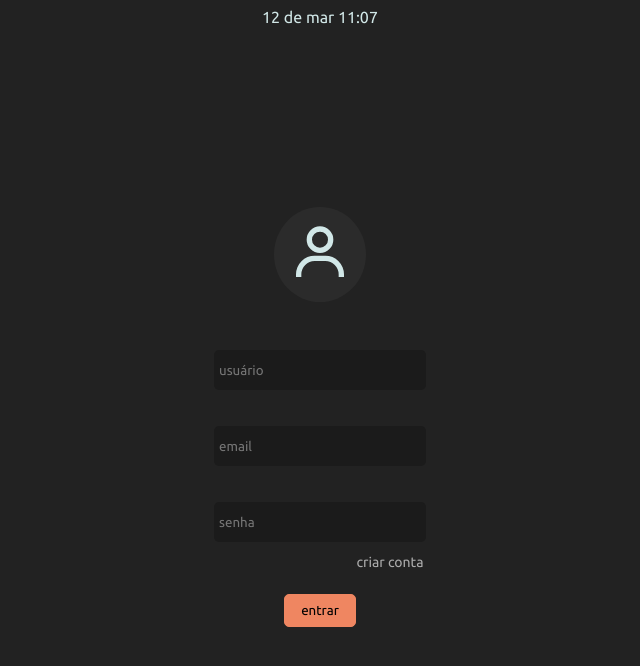
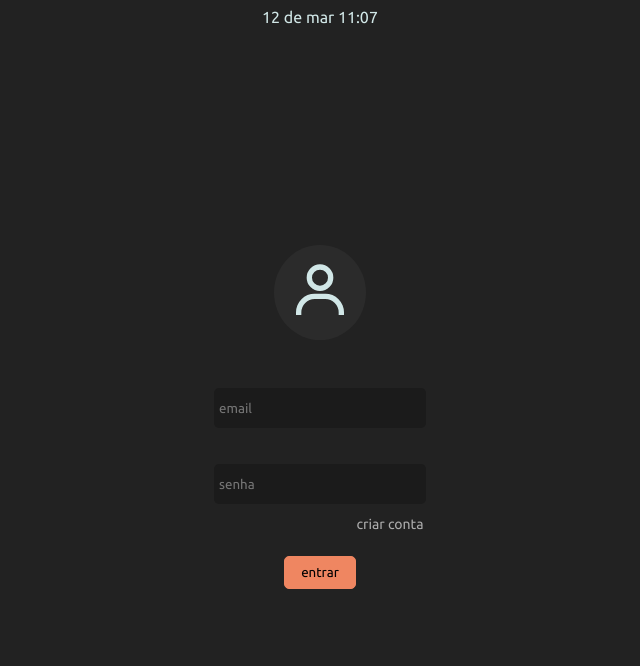
Before and after one commit to Jefferson-Guirra/Vscode-Portfolio, a Next.js app: page / in a window 1280 px wide. Shown: the top 666 px of the page, without its empty margins (320-960 px from the left). Built offline with nearby package versions, Linux system fonts and the light colour scheme.

Commit message:
refactor: remove unused field

```diff
--- a/src/pages/index.tsx
+++ b/src/pages/index.tsx
@@ -9,7 +9,6 @@ import Link from 'next/link'
 import useForm from '../hooks/useForm'
 
 export default function Home() {
-  const user = useForm('name')
   const password = useForm('password')
   const email = useForm('email')
 
@@ -25,7 +24,7 @@ export default function Home() {
 
   const handleSubmit = (event: React.FormEvent<HTMLFormElement>) => {
     event.preventDefault()
-    if (user.validate() && password.validate() && email.validate()) {
+    if (password.validate() && email.validate()) {
       console.log('campos corretos')
     }
   }
@@ -51,12 +50,6 @@ export default function Home() {
               <BiUser size={64} />
             </span>
             <form onSubmit={handleSubmit}>
-              <Input
-                type="text"
-                name="usuário"
-                placeHolder="usuário"
-                {...user}
-              />
               <Input type="email" name="email" placeHolder="email" {...email} />
               <Input
                 type="password"
@@ -64,7 +57,7 @@ export default function Home() {
                 placeHolder="senha"
                 {...password}
               />
-              <Link href="/">criar conta</Link>
+              <Link href="/user/create">criar conta</Link>
               <button>entrar</button>
             </form>
           </div>
```
Also changed, not shown: src/pages/user/create/index.tsx (added, +7 -0 lines).
